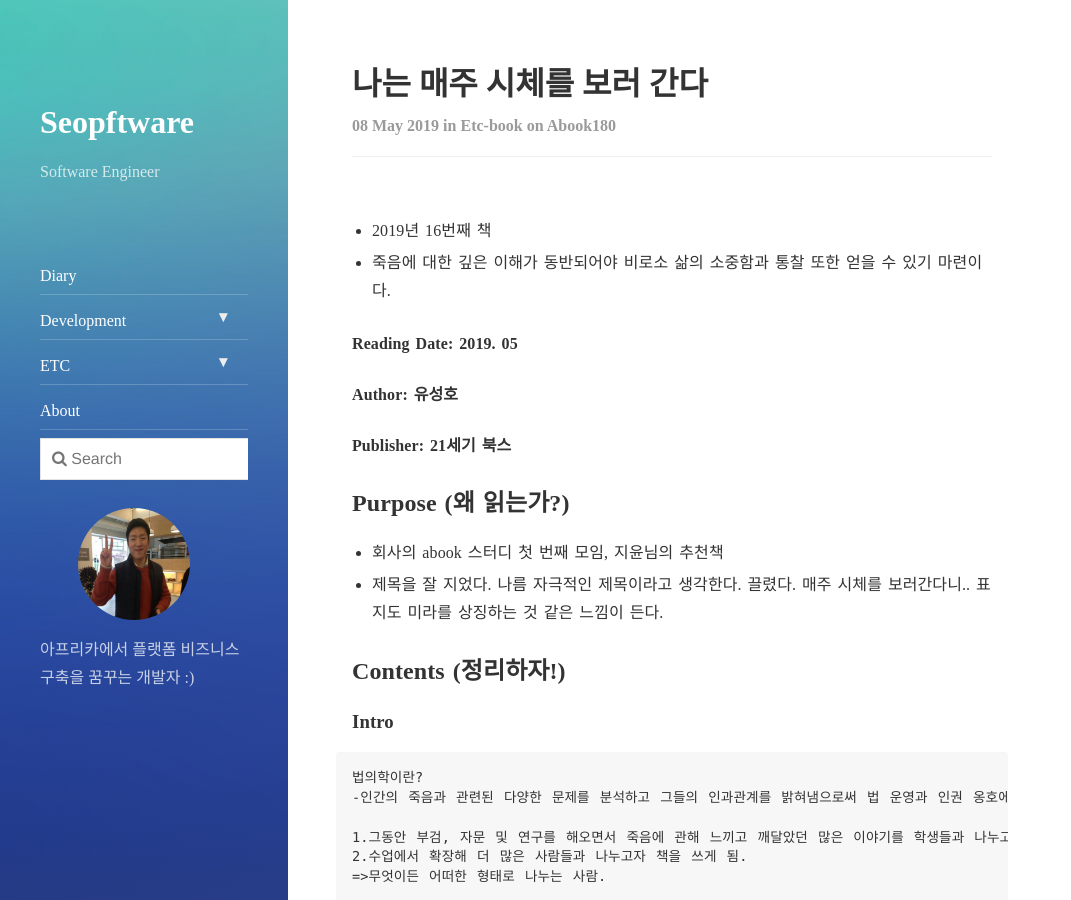
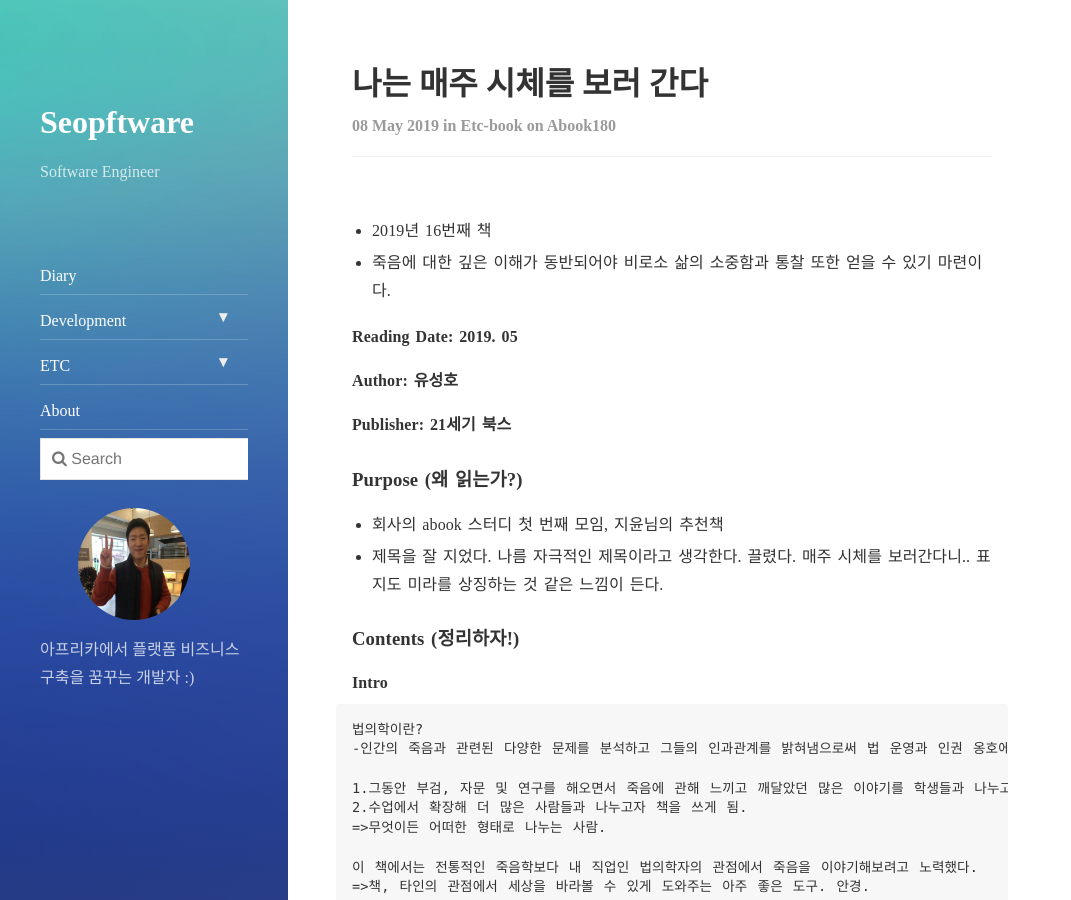
Before and after one commit to Seopftware/seopftware.github.io, a Jekyll site: the page built from _posts/2019-05-08-etc-book.md, in a window 1280 px wide and 900 px high. Shown: the whole window, without its empty margins (0-1071 px from the left). Built offline with Jekyll 4.4.1, drawn with Linux system fonts in a browser that asks for light colours; nearby versions of some CDN libraries; comment, search, counter and statistics services are not loaded.

````diff
--- a/_posts/2019-05-08-etc-book.md
+++ b/_posts/2019-05-08-etc-book.md
@@ -10,16 +10,18 @@ comments: true
 * 2019년 16번째 책
 * 죽음에 대한 깊은 이해가 동반되어야 비로소 삶의 소중함과 통찰 또한 얻을 수 있기 마련이다.
 
-#### Reading Date: 2019. 05
-#### Author: 유성호
-#### Publisher: 21세기 북스
+**Reading Date: 2019. 05**
 
-## Purpose (왜 읽는가?)
+**Author: 유성호**
+
+**Publisher: 21세기 북스**
+
+### Purpose (왜 읽는가?)
 - 회사의 abook 스터디 첫 번째 모임, 지윤님의 추천책
 - 제목을 잘 지었다. 나름 자극적인 제목이라고 생각한다. 끌렸다. 매주 시체를 보러간다니.. 표지도 미라를 상징하는 것 같은 느낌이 든다.
 
-## Contents (정리하자!)
-### Intro
+### Contents (정리하자!)
+#### Intro
 ```
 법의학이란?
 -인간의 죽음과 관련된 다양한 문제를 분석하고 그들의 인과관계를 밝혀냄으로써 법 운영과 인권 옹호에 이바지하는 학문
@@ -34,7 +36,7 @@ comments: true
 우리는 죽음을 우리 삶과 철저하게 분리한 채 죽음을 외면하며 살아간다. 그렇기 때문에 우리는 죽음을 생각해본 적도 없게 되고,  삶을 그저 닥치는 대로 살면서 위안과 위로에 현혹되기 쉽다.
 ```
 
-### 1부, 죽어야 만날 수 있는 남자
+#### 1부, 죽어야 만날 수 있는 남자
 ```
 죽음에 대해서 이야기하기 위해서는 무엇보다 죽음이 무엇인지를 알아야 한다.
 
@@ -62,7 +64,7 @@ comments: true
 
 
 
-### 2부, 우리는 왜 죽는가
+#### 2부, 우리는 왜 죽는가
 ```
 모든 삶은 신비로 가득찬 기적
 
@@ -104,7 +106,7 @@ comments: true
 
 
 
-### 3부, 죽음을 공부해야 하는 이유
+#### 3부, 죽음을 공부해야 하는 이유
 ```
 나만의 고유성은 죽음에서도 발휘되어야 하지 않을까?
 
@@ -158,7 +160,7 @@ G/N/R
 삶의 마지막 순간에 자신이 어떠한 모습이기를 바라는지 끊임없이 묻고 답하는 과정에서 우리의 삶은 더욱 풍성해지고 깊은 의미를 품는다.
 ```
 
-### Outro
+#### Outro
 ```
 어떻게 사는 삶이 열심히 사는 삶일까?
 첫째, 사랑하는 사람에게 직접 그리고 자주 사랑한다고 말해라. 꼭 표현해라.
@@ -177,7 +179,7 @@ G/N/R
 죽음에 대한 깊은 이해가 동반되어야 비로소 삶의 소중함과 통찰 또한 얻을 수 있기 마련이다.
 ```
 
-## Think (생각하자!)
+### Think (생각하자!)
 젊은 나이이지만, 죽음이라는 것에 대해서 다시금 생각해 볼 수 있게 만들어준 것만으로도 이 책을 읽을만한 충분한 가치가 있다는 생각을 했다. 또한 정말 이 책을 읽기 잘했다고 생각한 부분은.. 바로 연명치료에 대한 생각의 전환이다. 하마터면 중환자실에서 내 삶을 마감할 뻔 했다.
 
 책의 중간중간에 시체에 난 상처들을 통해서 어떠어떠한 이유로 사망했을 것이다 라고 추측하는 부분에서 전문가 다운 모습을 느낄 수 있었다. Be Pro!
@@ -190,7 +192,7 @@ G/N/R
 
 
 
-## Question (질문하자!)
+### Question (질문하자!)
 
 Q1.무엇이, 어떤 삶이 가치있는 삶인가?
 
@@ -203,11 +205,11 @@ Q2.나의 운명을 가른 사건이 있는가?
 
 
 Q3.내 삶의 마지막은 어떠했으면 좋겠는가?
-## Memory (기억하자!)
+### Memory (기억하자!)
 - I see it now. This world is swiftly passing! (이제야 깨달았도다. 생이 이렇게 짧은 줄을!)
 - 알 수 없는 죽음을 기다리며 환상에 빠져 지내기보다는 우리의 지금 이 순간을 낭비 없이 꽉 채우는 온전한 현재의 삶을 살자.
 
-## Action (행동하자!)
+### Action (행동하자!)
 - 암에 대한 공부
   - 우리나라 사망 원인 1위가 암이라고 한다. 젊을 때, 미리미리 예방할 수 있는 좋은 방법이 있지 않을까?
   - 관련해서 책을 한 권 읽어두면 나의 건강에 두고두고 큰 도움이 될 듯
@@ -244,6 +246,6 @@ Q3.내 삶의 마지막은 어떠했으면 좋겠는가?
   - 특이점이 온다(The singularity is near), 다가올 미래에 대한 생각을 하게 해준다.
   - 사피엔스(Sapiens)-유발하라리
 
-## Idea (아이디어)
+### Idea (아이디어)
 - 임종 체험관
   - 젊은 사람들이 조금 더 죽음에 대해 깊이 생각해볼 수 있는 사업? 죽음을 생각함으로써 하나님의 존재에 대해 다시금 생각해볼 수 있지 않을까?
````
